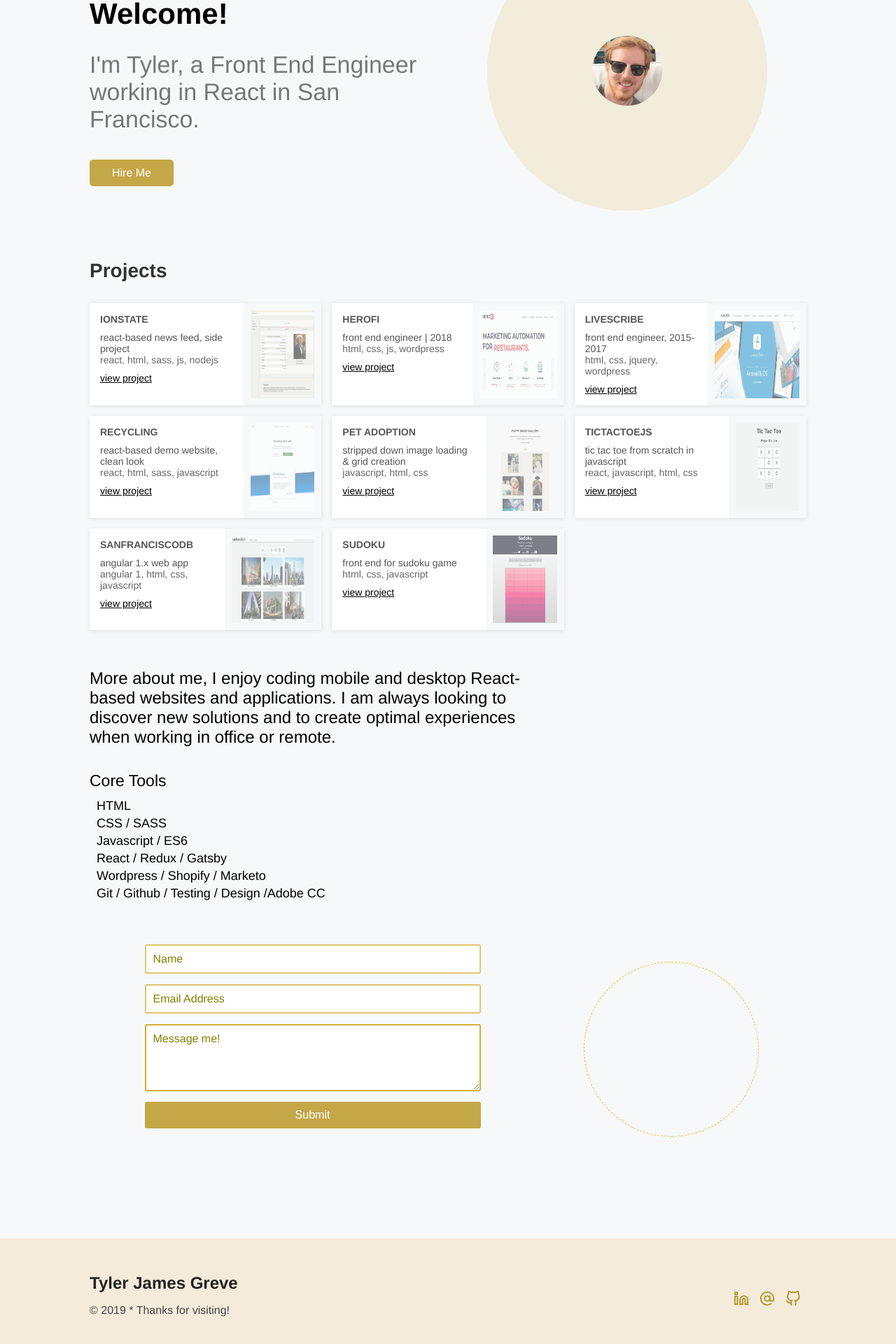
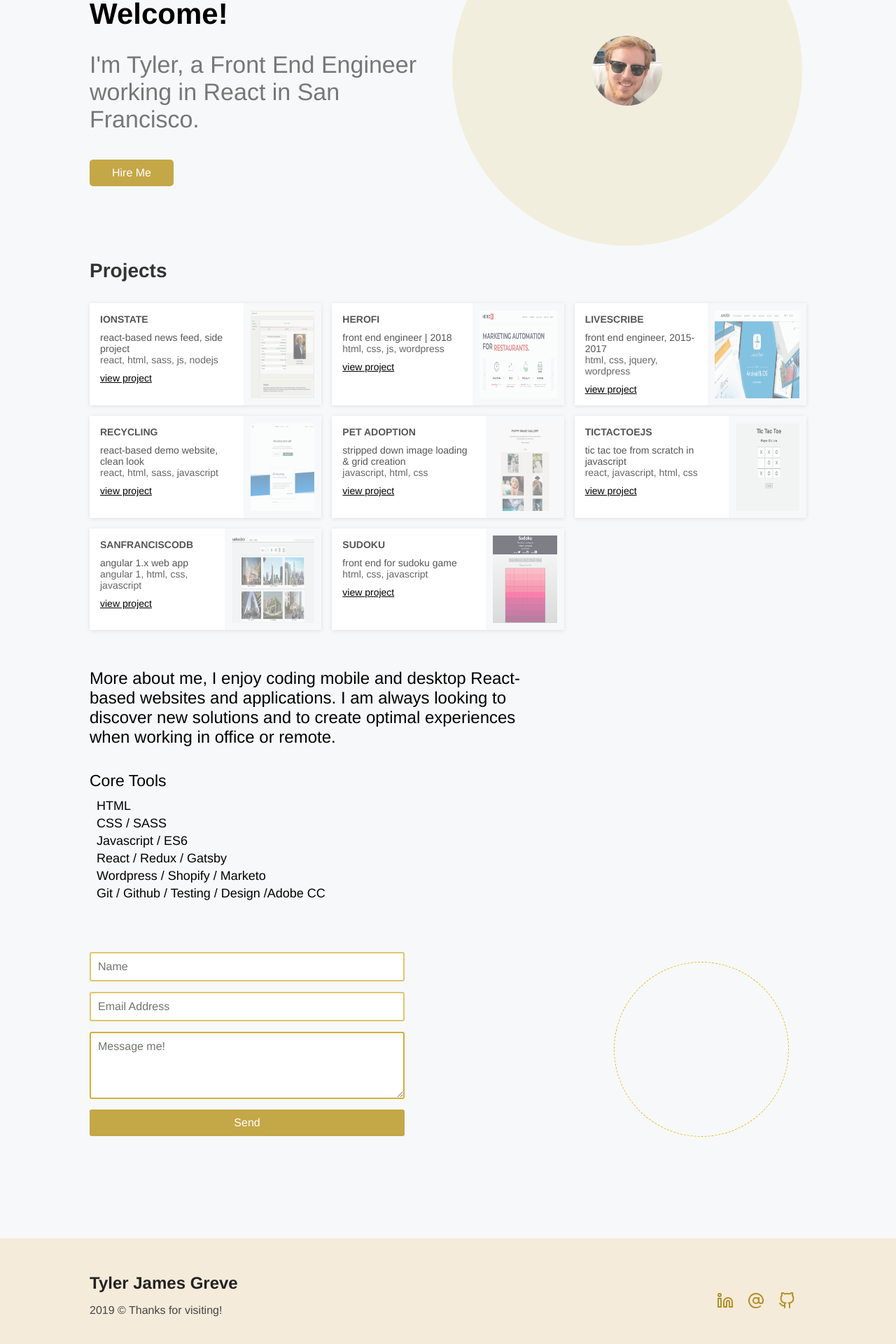
Before and after one commit to fimiak/portfolioapp, a React (Create React App) app: page / in a window 1280 px wide. Shown: the part 112-2032 px from the top of the page at 70% size. Built offline with nearby package versions, Linux system fonts and the light colour scheme.

Commit message:
Updates for colors, margins, email

```diff
--- a/src/components/Footer.js
+++ b/src/components/Footer.js
@@ -9,7 +9,7 @@ function Footer() {
       <div className="footer-container">
         <div className="footer-text">
           <a href="/">Tyler James Greve</a>
-          <p>&copy; 2019 * Thanks for visiting!</p>
+          <p>2019 &copy; Thanks for visiting!</p>
         </div>
         <ul className="footer-links">
           <li>
--- a/src/components/Form.js
+++ b/src/components/Form.js
@@ -6,13 +6,12 @@ function Form() {
       action="mailto:tylerjamesgreve@gmail.com?subject=Message Tyler from his Website!&body=Message:"
       method="get"
       name="form"
+      enctype="text/plain"
       className="form">
       <input type="text" name="name" minlength="3" placeholder="Name"></input>
       <input type="email" name="email" placeholder="Email Address" />
       <textarea type="text" name="message" rows="4" placeholder="Message me!" minlength="10"></textarea>
-      <button type="submit" name="submit">
-        Submit
-      </button>
+      <input className="form-submit" type="submit" value="Send" name="submit"></input>
     </form>
   );
 }
--- a/src/components/Header.js
+++ b/src/components/Header.js
@@ -11,14 +11,14 @@ function Header() {
         <div className="header-links">
           <a href="#about">About</a>
           <a href="#projects">Projects</a>
-          <a href="#contact">Contact</a>
+          <a href="#form">Contact</a>
         </div>
       </div>
       <div className="header-content">
         <div className="header-intro">
           <h1>Welcome!</h1>
           <h2>I'm Tyler, a Front End Engineer working in React in San Francisco.</h2>
-          <a className="header-btn" href="#footer">
+          <a className="header-btn" href="#form">
             Hire Me
           </a>
         </div>
--- a/src/pages/Bio.js
+++ b/src/pages/Bio.js
@@ -2,7 +2,7 @@ import React from 'react';
 
 function Bio() {
   return (
-    <div className="intro">
+    <div className="intro" id="about">
       <p>
         More about me, I enjoy coding mobile and desktop React-based websites and applications. I am always looking to
         discover new solutions and to create optimal experiences when working in office or remote.
--- a/src/pages/Form.js
+++ b/src/pages/Form.js
@@ -3,7 +3,7 @@ import Form from '.././components/Form';
 
 function FormPage() {
   return (
-    <div className="form-page">
+    <div id="form" className="form-page">
       <Form className="form-control" />
       <div className="form-image"></div>
     </div>
--- a/src/pages/Projects.js
+++ b/src/pages/Projects.js
@@ -4,7 +4,7 @@ import data from './../data/Data.json';
 
 function Content() {
   return (
-    <div className="content">
+    <div className="content" id="projects">
       <h1>Projects</h1>
       <ul className="content__box">
         <Project data={data[0]} />
--- a/src/styles/app.css
+++ b/src/styles/app.css
@@ -58,11 +58,11 @@ span {
 
 .logo {
   background-color: rgba(224, 197, 111, 0.25);
-  padding: 150px;
-  width: 400px;
-  height: 400px;
-  opacity: 0.9;
-  border-radius: 200px;
+  padding: 200px;
+  width: 500px;
+  height: 500px;
+  opacity: 0.8;
+  border-radius: 500px;
   margin-bottom: 60px;
   position: absolute;
   overflow-x: hidden;
@@ -94,6 +94,10 @@ span {
 
 .header-bar a {
   padding: 5px 10px;
+}
+
+.header-bar a:hover {
+  color: #b09026;
 }
 
 .header-links {
@@ -137,7 +141,7 @@ span {
   cursor: pointer;
   font-size: 16px;
   margin-top: 10px;
-  padding: 10px 20px;
+  padding: 10px 30px;
   text-align: center;
   transition: 200ms;
   width: 120px;
@@ -317,9 +321,10 @@ span {
 }
 
 .form-page {
+  align-items: center;
   display: flex;
   width: 100%;
-  justify-content: space-around;
+  justify-content: space-between;
   margin: 60px 0 120px;
   max-width: 1280px;
   width: 80%;
@@ -329,8 +334,9 @@ span {
   display: flex;
   flex-direction: column;
   flex-grow: 1;
-  padding: 0 10px;
-  max-width: 500px;
+  padding: 0;
+  max-width: 450px;
+  width: 100%;
 }
 
 .form input {
@@ -344,7 +350,7 @@ span {
 }
 
 .form input::placeholder {
-  color: #808000;
+  color: #70756e;
 }
 
 .form input:focus {
@@ -362,14 +368,14 @@ span {
 }
 
 .form textarea::placeholder {
-  color: #808000;
+  color: #70756e;
 }
 
 .form textarea:focus {
   border: 2px solid #b08f26;
 }
 
-.form button {
+.form .form-submit {
   background-color: #c4a747;
   border-radius: 3px;
   border: 0;
@@ -380,7 +386,7 @@ span {
   transition: 200ms;
 }
 
-.form button:hover {
+.form-submit:hover {
   background-color: #e8b923;
 }
 
@@ -390,11 +396,11 @@ span {
 
 .form-image {
   border: 1px dashed #e8b923;
-  border-radius: 200px;
+  border-radius: 250px;
+  min-width: 250px;
   width: 250px;
   height: 250px;
-  margin: 25px 0px;
-  padding: 0px;
+  margin: 25px;
 }
 
 .footer-links {
@@ -404,11 +410,21 @@ span {
 }
 
 .footer-links a {
-  margin-left: 15px;
+  align-items: center;
+  border-radius: 90px;
+  display: flex;
+  justify-content: center;
+  margin-left: 4px;
+  padding: 8px;
+  transition: 200ms;
 }
 
 .footer-links a img {
-  width: 22px;
+  width: 24px;
+}
+
+.footer-links a:hover {
+  background-color: #eae2cd;
 }
 
 .footer-links a svg {
@@ -501,9 +517,10 @@ span {
   }
 
   .logo {
-    height: 400px;
+    height: 380px;
     margin: 0;
-    width: 400px;
+    padding: 140px;
+    width: 380px;
   }
 
   .content {
@@ -544,6 +561,10 @@ span {
     margin-bottom: 30px;
   }
 
+  .form-image {
+    margin: 15px 0;
+  }
+
   .footer a {
     font-size: 21px;
     text-align: center;
```
